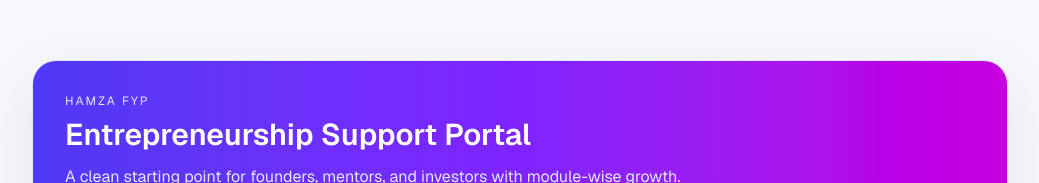
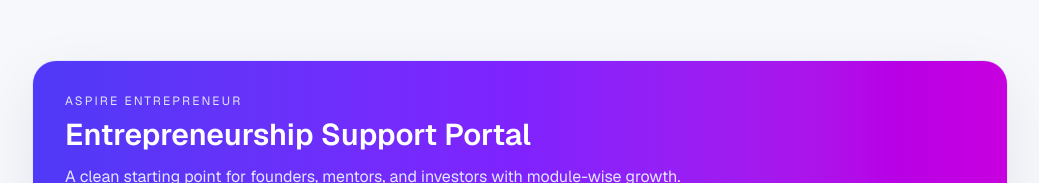
Before and after one commit to aspireentrepreneur2026-commits/Aspire-Entrepreneur, a Next.js app: page / in a window 1280 px wide. Shown: the part 127-310 px from the top of the page, without its empty margins (120-1159 px from the left). Built offline with nearby package versions, Linux system fonts and the light colour scheme; no server answers.

Commit message:
Name change

```diff
--- a/app/page.tsx
+++ b/app/page.tsx
@@ -7,7 +7,7 @@ export default async function Home() {
     <main className="mx-auto flex w-full max-w-5xl flex-1 flex-col justify-center px-6 py-16">
       <div className="overflow-hidden rounded-3xl border border-indigo-100 bg-white shadow-[0_20px_60px_rgba(15,23,42,0.08)]">
         <div className="bg-gradient-to-r from-indigo-600 via-violet-600 to-fuchsia-600 p-8 text-white">
-          <p className="text-xs uppercase tracking-[0.18em] text-indigo-100">Hamza FYP</p>
+          <p className="text-xs uppercase tracking-[0.18em] text-indigo-100">Aspire Entrepreneur</p>
           <h1 className="mt-2 text-3xl font-semibold">Entrepreneurship Support Portal</h1>
           <p className="mt-3 max-w-2xl text-indigo-100">
             A clean starting point for founders, mentors, and investors with module-wise growth.
```
